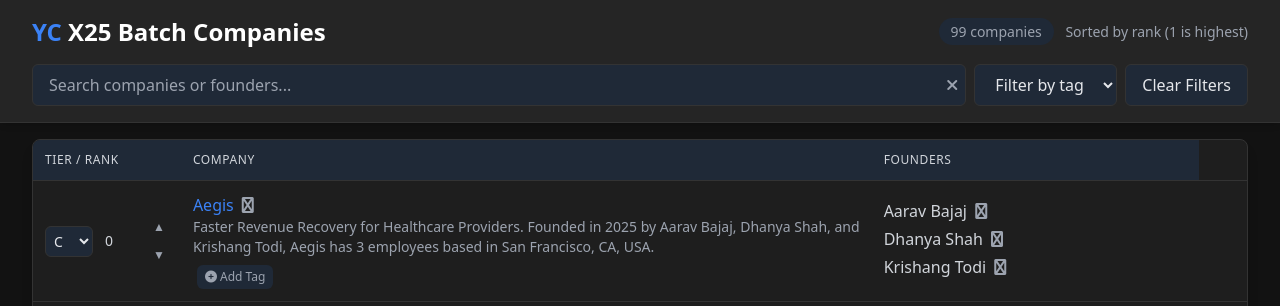
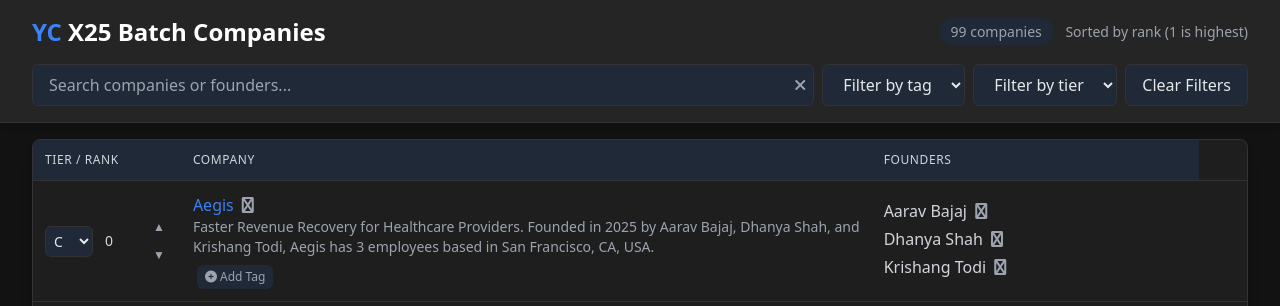
Before and after one commit to d3ming/ycx25-voter, a FastAPI app: page / in a window 1280 px wide. Shown: the top 306 px of the page. Run offline with FastAPI, Linux system fonts and the light colour scheme; some libraries are stand-ins or nearby versions.

Commit message:
Add a way to categorize startups by performance level on the website
Adds a tier filter (A, B, C, D) to `templates/index.html` for filtering companies.

Replit-Commit-Author: Agent
Replit-Commit-Session-Id: bc2d202b-487b-4c16-8516-30fbc4159fad
Replit-Commit-Screenshot-Url: https://storage.googleapis.com/screenshot-production-us-central1/3533372c-d471-4845-9a9f-ff61515497c6/f2f7800d-6839-4625-b48d-a73957ec2ffa.jpg

```diff
--- a/templates/index.html
+++ b/templates/index.html
@@ -139,6 +139,15 @@
                         <!-- Tag options will be populated dynamically -->
                     </select>
                 </div>
+                <div class="relative">
+                    <select id="tierFilterSelect" class="px-4 py-2 bg-dark-accent text-gray-200 border border-dark-border rounded-md focus:outline-none focus:ring-1 focus:ring-accent-blue">
+                        <option value="">Filter by tier</option>
+                        <option value="A">Tier A</option>
+                        <option value="B">Tier B</option>
+                        <option value="C">Tier C</option>
+                        <option value="D">Tier D</option>
+                    </select>
+                </div>
                 <button id="clearFiltersBtn" class="px-4 py-2 bg-dark-accent text-gray-200 border border-dark-border rounded-md hover:bg-accent-blue focus:outline-none transition-colors duration-200">
                     Clear Filters
                 </button>
```
